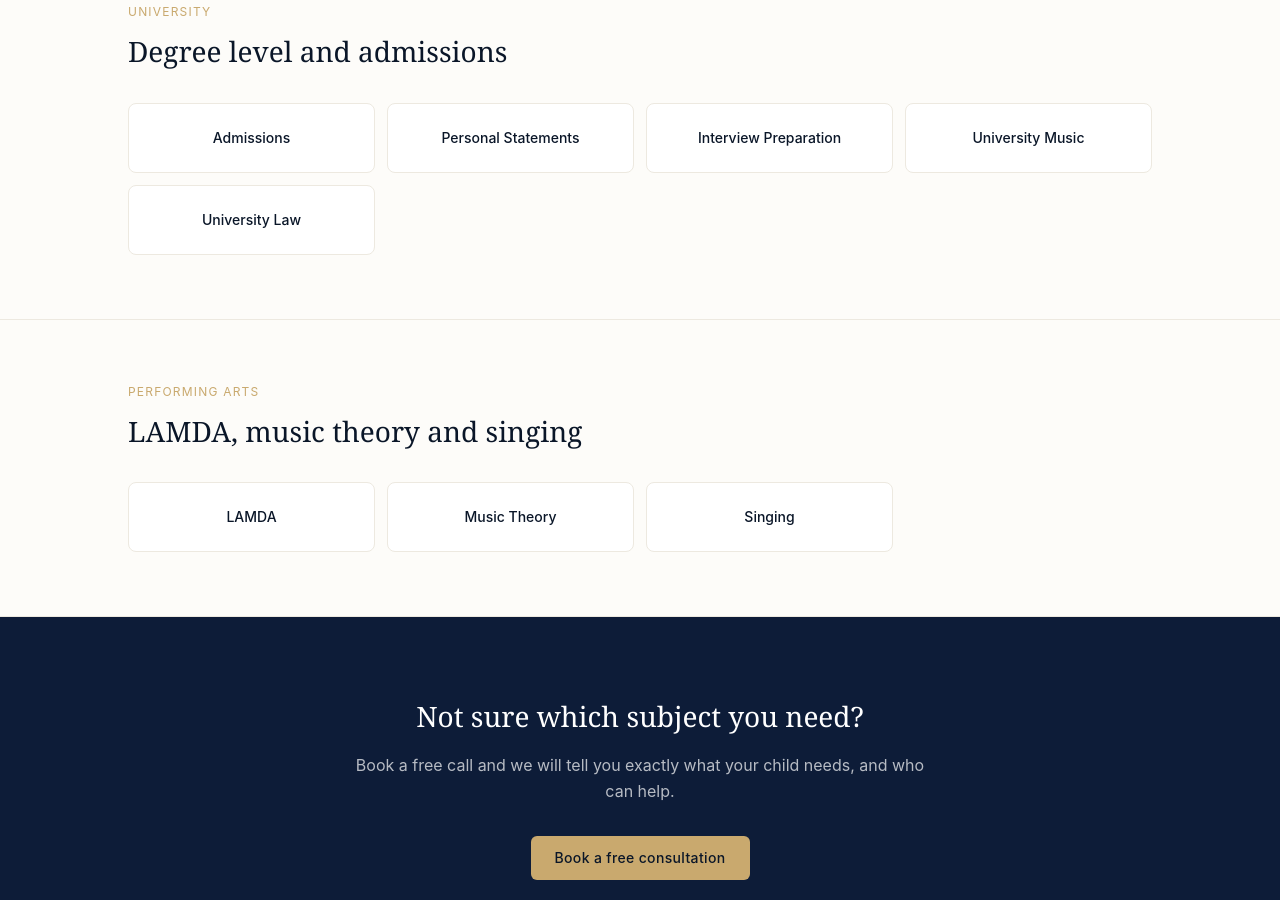
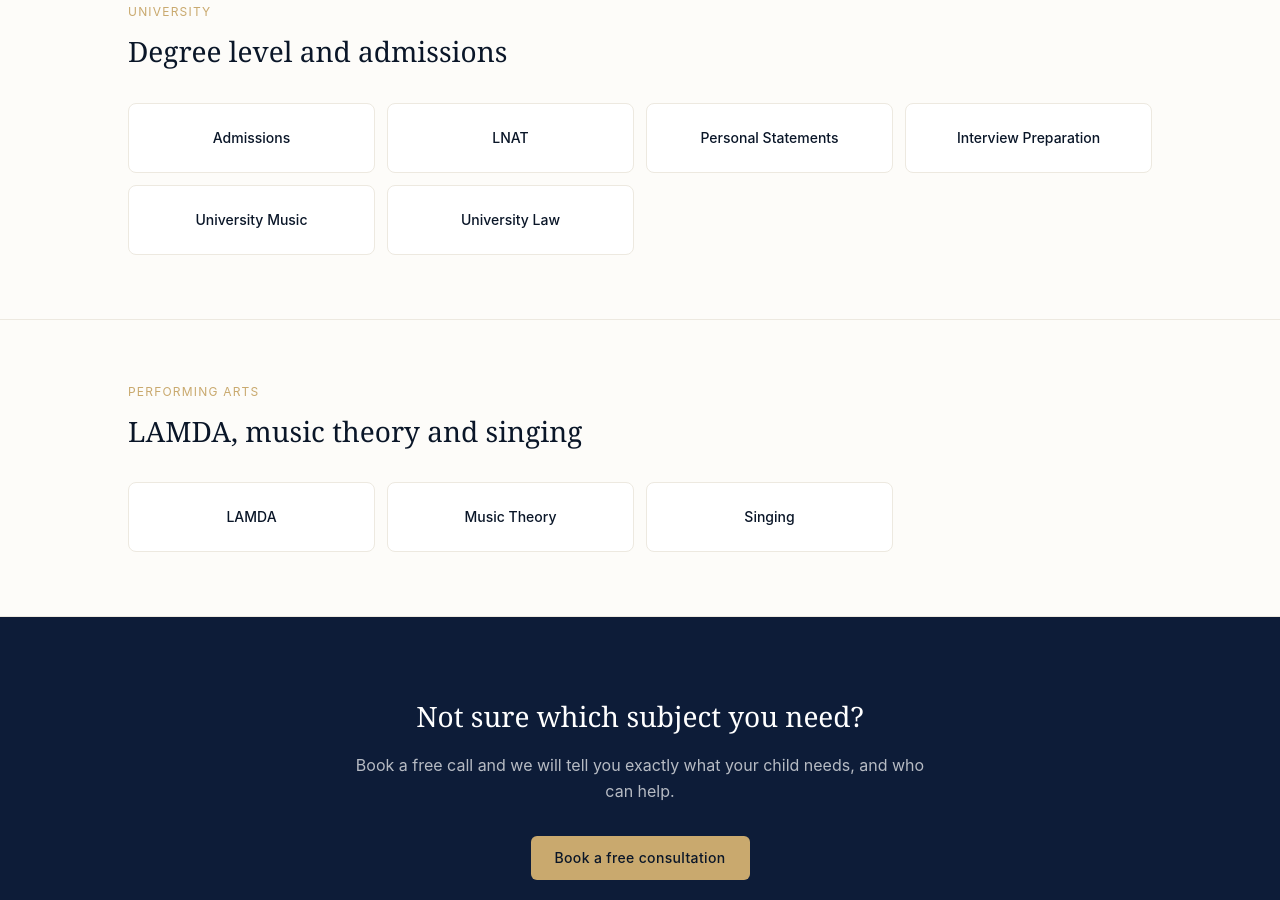
Before and after one commit to scmt1089/tutoringsite, a Next.js app: page /subjects in a window 1280 px wide. Shown: the part 1860-2760 px from the top of the page. Built offline with nearby package versions, Linux system fonts and the light colour scheme.

Commit message:
added LNAT and revised music theory and singing

```diff
--- a/src/data/subjects.ts
+++ b/src/data/subjects.ts
@@ -392,6 +392,16 @@ export const subjects: Subject[] = [
     metaDescription: "One-to-one A-level Music tutoring from conservatoire and university-trained musicians. We support the analytical and practical components of the course alongside portfolio work. Serving UK and international students. Book a free consultation.",
   },
   {
+    id: "lnat",
+    name: "LNAT",
+    slug: "lnat",
+    level: "University admissions",
+    group: "university",
+    description: "The LNAT is required for law applications to Oxford, Cambridge, UCL and several other leading universities. It tests critical thinking and analytical writing rather than legal knowledge, and preparation requires a specific approach. Our tutors have worked extensively with LNAT candidates and know the test in depth: what the multiple choice section is actually testing, and what a strong essay looks like under timed conditions. Sessions focus on the reasoning and writing skills the format demands.",
+    metaTitle: "LNAT Preparation | One-to-One Tuition | Mind's Eye Education",
+    metaDescription: "One-to-one LNAT preparation from Oxford Law graduates. Critical thinking, multiple choice technique and essay coaching for top law applications. Serving UK and international students. Book a free consultation.",
+  },
+  {
     id: "personal-statements",
     name: "Personal Statements",
     slug: "personal-statements",
@@ -437,7 +447,7 @@ export const subjects: Subject[] = [
     slug: "music-theory",
     level: "All grades",
     group: "performingarts",
-    description: "Music Theory is the foundation beneath every musical discipline. Our tutors work across all levels of the ABRSM and Trinity syllabi, covering notation and harmony at the introductory grades and the complex analytical work the higher grades require. Sessions are tailored to the specific grade and examination board each student is working towards.",
+    description: "Music Theory is the foundation beneath every musical discipline. Our tutors have a deep working knowledge of music theory, and work across all levels of the ABRSM and Trinity syllabi, covering notation and harmony at the introductory grades and the complex analytical work the higher grades require. Sessions are tailored to the specific grade and examination board each student is working towards.",
     examBoards: ["ABRSM", "Trinity"],
     metaTitle: "Music Theory Tutor | One-to-One Tuition | Mind's Eye Education",
     metaDescription: "One-to-one Music Theory tutoring across all ABRSM and Trinity grades. Sessions tailored to each student's grade and examination board. Serving UK and international students. Book a free consultation.",
@@ -448,7 +458,7 @@ export const subjects: Subject[] = [
     slug: "singing",
     level: "All levels",
     group: "performingarts",
-    description: "Our singing tutors work across classical technique, musical theatre and contemporary performance. Sessions are built around each student's goals: grade exam preparation, audition coaching or developing general technique. We focus on the technical foundations the voice requires alongside the musical and interpretive skills the student is working towards.",
+    description: "Our singing tutors have worked in professional choirs at the highest level, and know every aspect of the craft of singing. They work across classical technique, musical theatre and contemporary performance. Sessions are built around each student's goals: grade exam preparation, audition coaching or developing general technique. We focus on the technical foundations the voice requires alongside the musical and interpretive skills the student is working towards.",
     metaTitle: "Singing Tutor | One-to-One Tuition | Mind's Eye Education",
     metaDescription: "One-to-one singing tutoring across classical, musical theatre and contemporary styles. Grade exam preparation and audition coaching. Serving UK and international students. Book a free consultation.",
   },
```
